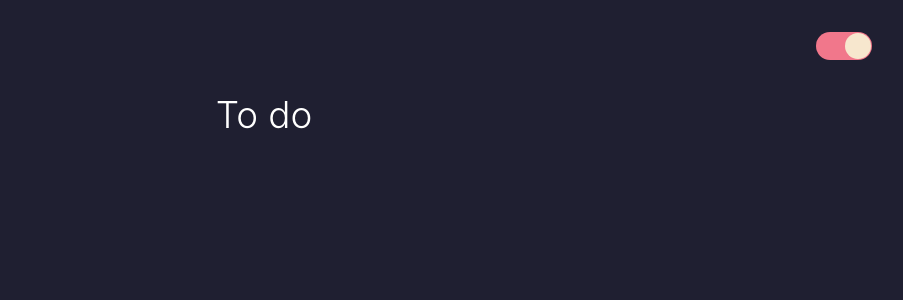
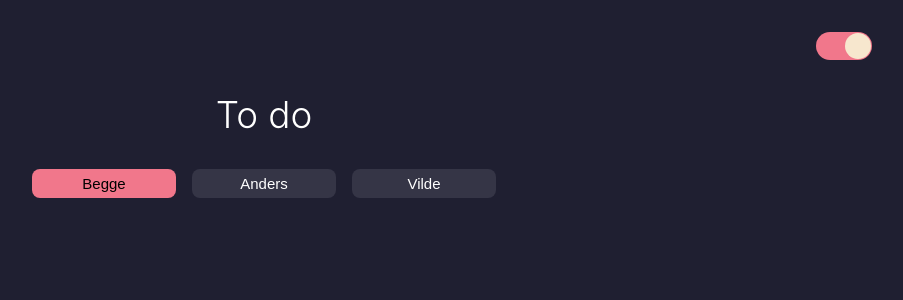
Before and after one commit to AndersAarsaether/Gilbert, a React (Create React App) app: page /todo in a window 1280 px wide. Shown: the top 300 px of the page, without its empty margins (376-1279 px from the left). Built offline with nearby package versions, Linux system fonts and the light colour scheme.

Commit message:
Added radiobuttons to Todo

```diff
--- /dev/null
+++ b/src/components/RadioButtons.tsx
@@ -0,0 +1,62 @@
+import React, { FC } from "react";
+import styled from "styled-components";
+
+const OptionWrapper = styled.div`
+  display: flex;
+  justify-content: space-around;
+  height: 1.8rem;
+  width: 100%;
+  margin-block: 2rem;
+`;
+
+const Option = styled.button<{ backgroundColor: string }>`
+  height: 100%;
+  width: 30%;
+  border-width: 0;
+  border-radius: 0.5rem;
+  background-color: ${(props) => props.backgroundColor};
+`;
+
+const Text = styled.span<{ color: string }>`
+  color: ${(props) => props.color};
+  font-size: 15px;
+`;
+
+interface RadioButtonsProps {
+  options: string[];
+  selected: string | undefined;
+  setSelected: (option: string) => void;
+  selectedColor: string;
+  unselectedColor: string;
+  fontUnselectedColor: string;
+  fontSelectedColor: string;
+}
+
+const RadioButtons: FC<RadioButtonsProps> = ({
+  options,
+  selected,
+  setSelected,
+  selectedColor,
+  unselectedColor,
+  fontUnselectedColor,
+  fontSelectedColor,
+}) => (
+  <OptionWrapper>
+    {options.map((option) => {
+      const background = selected === option ? selectedColor : unselectedColor;
+      const fontColor =
+        selected == option ? fontSelectedColor : fontUnselectedColor;
+      return (
+        <Option
+          key={option}
+          backgroundColor={background}
+          onClick={() => setSelected(option)}
+        >
+          <Text color={fontColor}>{option}</Text>
+        </Option>
+      );
+    })}
+  </OptionWrapper>
+);
+
+export default RadioButtons;
--- a/src/redux/theme/types.ts
+++ b/src/redux/theme/types.ts
@@ -1,5 +1,6 @@
 export interface Theme {
   backgroundColor: string;
+  foregroundColor: string;
   fontColor: string;
   fontContrastColor: string;
   controlColor: string;
@@ -11,6 +12,7 @@ export interface Theme {
 
 export const DarkMode: Theme = {
   backgroundColor: "#1F1F31",
+  foregroundColor: "#353546",
   fontColor: "#FFFFFF",
   fontContrastColor: "#000000",
   controlColor: "#F1778B",
@@ -22,6 +24,7 @@ export const DarkMode: Theme = {
 
 export const LightMode: Theme = {
   backgroundColor: "#F7E7CE",
+  foregroundColor: "#DFCEB7",
   fontColor: "#7E6859",
   fontContrastColor: "#FFFFFF",
   controlColor: "#7E6859",
--- a/src/redux/todos/types.ts
+++ b/src/redux/todos/types.ts
@@ -1,10 +1,4 @@
 export interface Task {
   description: string;
-  appointee: User;
+  appointee: string;
 }
-
-export enum User {
-  Vilde,
-  Anders,
-  Both,
-}
--- a/src/screens/todo/Todo.tsx
+++ b/src/screens/todo/Todo.tsx
@@ -1,20 +1,39 @@
 import React, { FC, useState } from "react";
-import { Task, User } from "redux/todos/types";
+import { Task } from "redux/todos/types";
 import PageWrapper from "components/PageWrapper";
 import Title from "components/Title";
+import RadioButtons from "components/RadioButtons";
 
 interface TodoProps {
-  textColor: string;
+  fontColor: string;
+  fontContrastColor: string;
   todos: Task[];
+  foregroundColor: string;
+  controlColor: string;
 }
 
-const Todo: FC<TodoProps> = ({ textColor, todos }) => {
-  const [user, setUser] = useState<User>(User.Both);
+const Todo: FC<TodoProps> = ({
+  fontColor,
+  fontContrastColor,
+  todos,
+  foregroundColor,
+  controlColor,
+}) => {
+  const [user, setUser] = useState<string>("Begge");
 
-  const filteredTodos = todos.filter((task) => task.appointee == user);
+  const filteredTodos = todos.filter((task) => task.appointee === user);
   return (
     <PageWrapper>
-      <Title text="To do" color={textColor} />
+      <Title text="To do" color={fontColor} />
+      <RadioButtons
+        options={["Begge", "Anders", "Vilde"]}
+        selected={user}
+        setSelected={setUser}
+        unselectedColor={foregroundColor}
+        selectedColor={controlColor}
+        fontSelectedColor={fontContrastColor}
+        fontUnselectedColor={fontColor}
+      />
     </PageWrapper>
   );
 };
--- a/src/screens/todo/TodoContainer.tsx
+++ b/src/screens/todo/TodoContainer.tsx
@@ -1,24 +1,32 @@
 import React, { FC } from "react";
 import { useSelector } from "react-redux";
 import AppState from "redux/state";
-import { User } from "redux/todos/types";
 import Todo from "screens/todo/Todo";
 
 const TodoContainer: FC = () => {
   const todos = [
-    { description: "Støvsuge soverommet", appointee: User.Anders },
-    { description: "Se formel 1", appointee: User.Both },
-    { description: "Kode", appointee: User.Vilde },
-    { description: "Trene", appointee: User.Both },
-    { description: "Spille Harry Potter", appointee: User.Vilde },
-    { description: "Vanne planter", appointee: User.Anders },
-    { description: "Gjøre skole", appointee: User.Anders },
-    { description: "Lage middag", appointee: User.Both },
+    { description: "Støvsuge soverommet", appointee: "Anders" },
+    { description: "Se formel 1", appointee: "Begge" },
+    { description: "Kode", appointee: "Vilde" },
+    { description: "Trene", appointee: "Begge" },
+    { description: "Spille Harry Potter", appointee: "Vilde" },
+    { description: "Vanne planter", appointee: "Anders" },
+    { description: "Gjøre skole", appointee: "Anders" },
+    { description: "Lage middag", appointee: "Begge" },
   ];
 
-  const { fontColor } = useSelector((state: AppState) => state.theme);
+  const { fontColor, foregroundColor, controlColor, fontContrastColor } =
+    useSelector((state: AppState) => state.theme);
 
-  return <Todo textColor={fontColor} todos={todos} />;
+  return (
+    <Todo
+      fontColor={fontColor}
+      fontContrastColor={fontContrastColor}
+      todos={todos}
+      foregroundColor={foregroundColor}
+      controlColor={controlColor}
+    />
+  );
 };
 
 export default TodoContainer;
```
